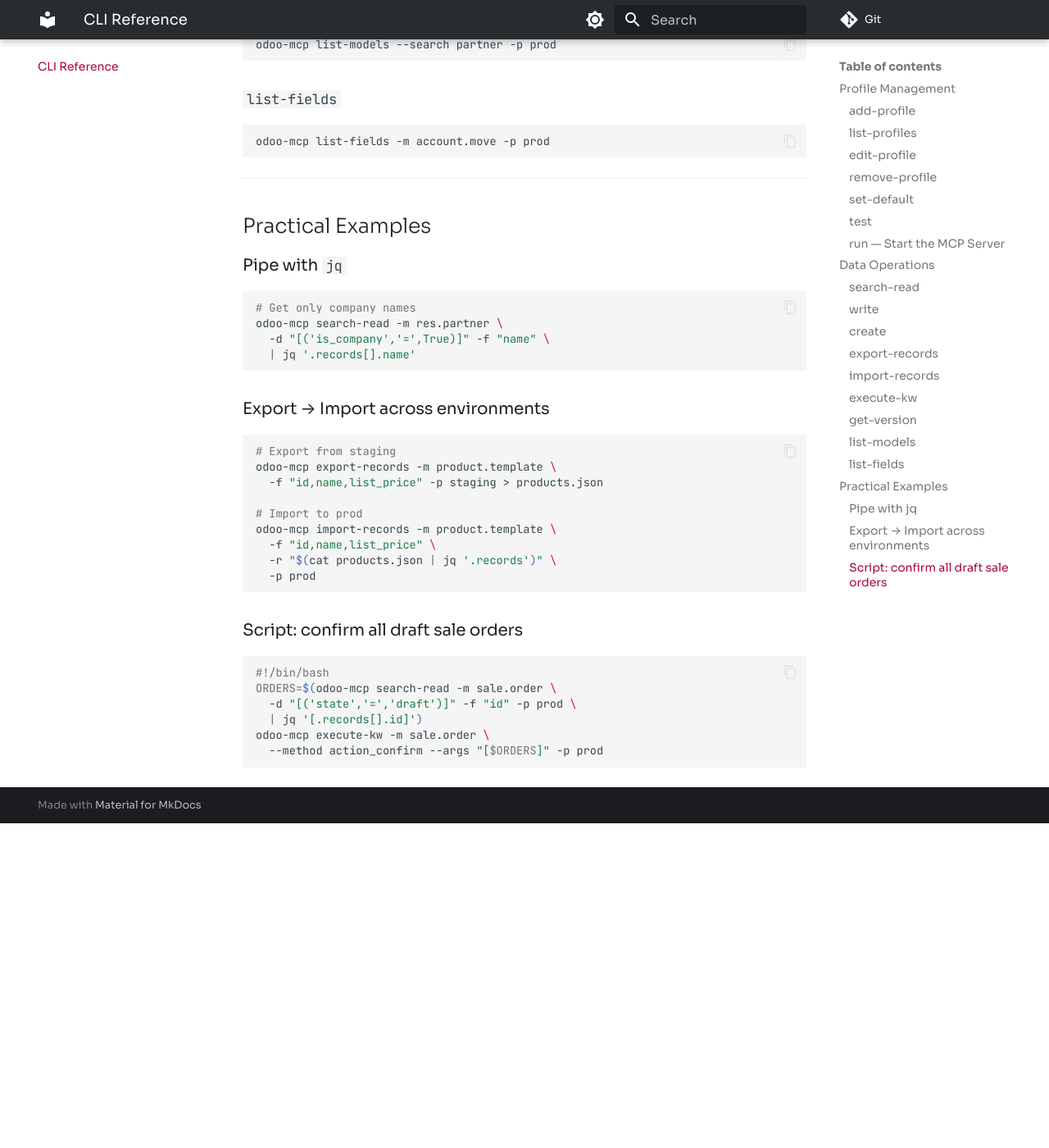
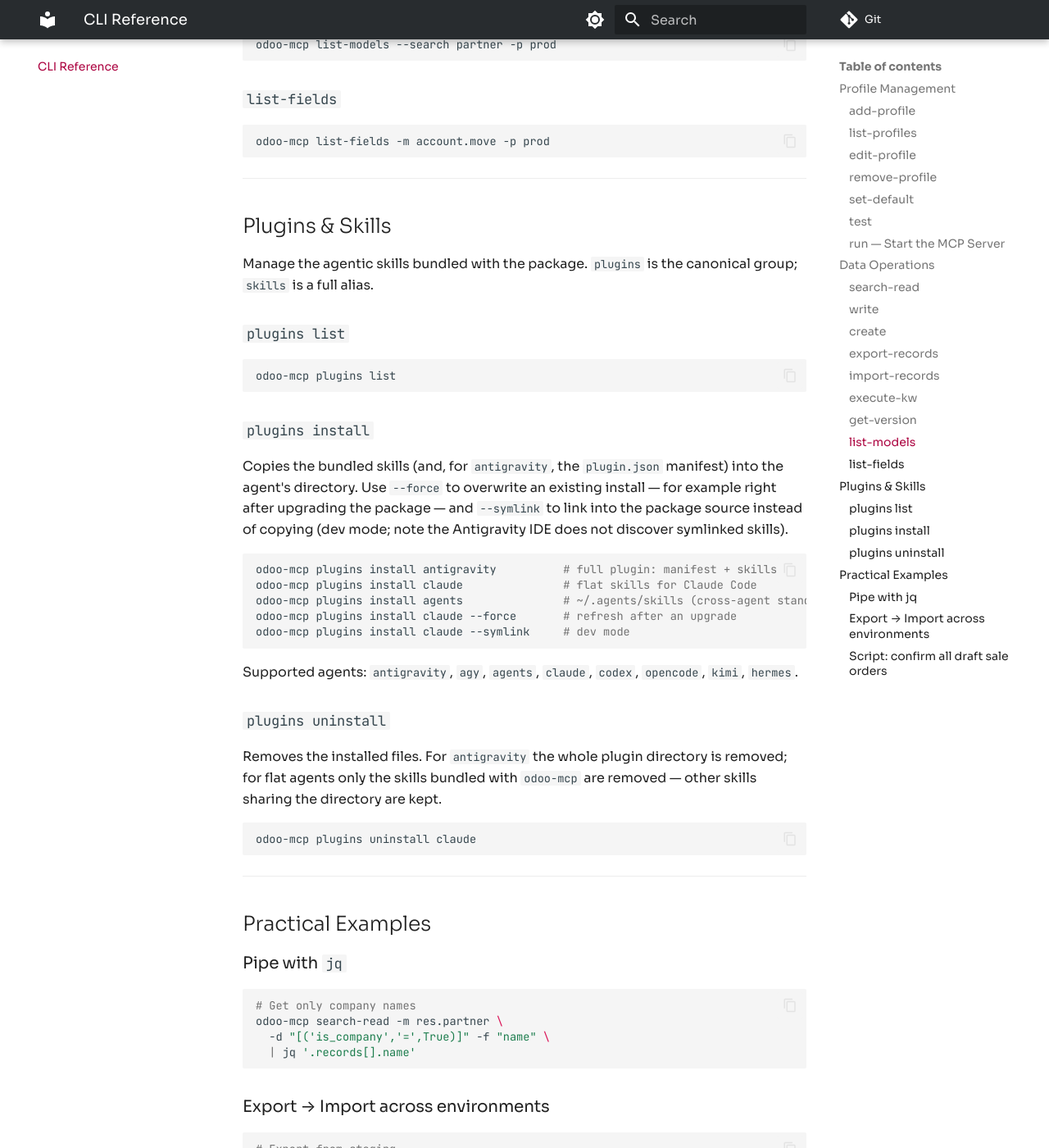
Before and after one commit to Vauxoo/mcp.odoo, an MkDocs documentation site: the page built from docs/cli.md, in a window 1280 px wide and 1400 px high, scrolled down 3889 px. Shown: the whole window at 82% size. Built offline with MkDocs 1.6.1 and Material for MkDocs 9.7.7, drawn with Linux system fonts in a browser that asks for light colours; before the commit the page ends 4893 px from its top, so only the background shows below that.

Commit message:
[FIX] docs: sync tool list, skill count and install paths with reality
- README/docs listed search_count as an MCP tool (it is an ORM method
  reachable via execute_kw) and omitted get_financial_report, which is
  one. Tool lists now match server.py; a tip documents the
  execute_kw + search_count counting pattern.
- README claimed 'two installable skills'; the package ships four.
- odoo-mcp-tools SKILL.md said 11 tools; it now says 12 and includes a
  get_financial_report entry pointing to the dedicated skill.
- odoo-module-deps SKILL.md still referenced the pre-refactor
  odoo_mcp_multi/skills/ path.
- docs/mcp-tools.md was missing the unlink and get_financial_report
  sections entirely.
- docs/cli.md now documents the plugins/skills group (list, install
  with --force/--symlink, uninstall) which was absent from the CLI
  reference.
- README agent prompt updated to plugins install and the current agent
  list (agy/agents replace gemini); .gitlab-ci.yml auto-release header
  comment described the old default-patch model instead of the opt-in
  marker logic.

Co-Authored-By: Claude Fable 5 <noreply@anthropic.com>

````diff
--- a/docs/cli.md
+++ b/docs/cli.md
@@ -178,6 +178,48 @@ odoo-mcp list-fields -m account.move -p prod
 
 ---
 
+## Plugins & Skills
+
+Manage the agentic skills bundled with the package. `plugins` is the
+canonical group; `skills` is a full alias.
+
+### `plugins list`
+
+```bash
+odoo-mcp plugins list
+```
+
+### `plugins install`
+
+Copies the bundled skills (and, for `antigravity`, the `plugin.json`
+manifest) into the agent's directory. Use `--force` to overwrite an
+existing install — for example right after upgrading the package — and
+`--symlink` to link into the package source instead of copying (dev
+mode; note the Antigravity IDE does not discover symlinked skills).
+
+```bash
+odoo-mcp plugins install antigravity          # full plugin: manifest + skills
+odoo-mcp plugins install claude               # flat skills for Claude Code
+odoo-mcp plugins install agents               # ~/.agents/skills (cross-agent standard)
+odoo-mcp plugins install claude --force       # refresh after an upgrade
+odoo-mcp plugins install claude --symlink     # dev mode
+```
+
+Supported agents: `antigravity`, `agy`, `agents`, `claude`, `codex`,
+`opencode`, `kimi`, `hermes`.
+
+### `plugins uninstall`
+
+Removes the installed files. For `antigravity` the whole plugin
+directory is removed; for flat agents only the skills bundled with
+`odoo-mcp` are removed — other skills sharing the directory are kept.
+
+```bash
+odoo-mcp plugins uninstall claude
+```
+
+---
+
 ## Practical Examples
 
 ### Pipe with `jq`
````
Also changed, not shown: .gitlab-ci.yml (+5 -5 lines), README.md (+9 -6 lines), docs/index.md (+2 -2 lines), docs/mcp-tools.md (+40 -10 lines), odoo_mcp_multi/plugins/odoo-mcp/skills/odoo-mcp-tools/SKILL.md (+14 -1 lines), odoo_mcp_multi/plugins/odoo-mcp/skills/odoo-module-deps/SKILL.md (+1 -1 lines).
